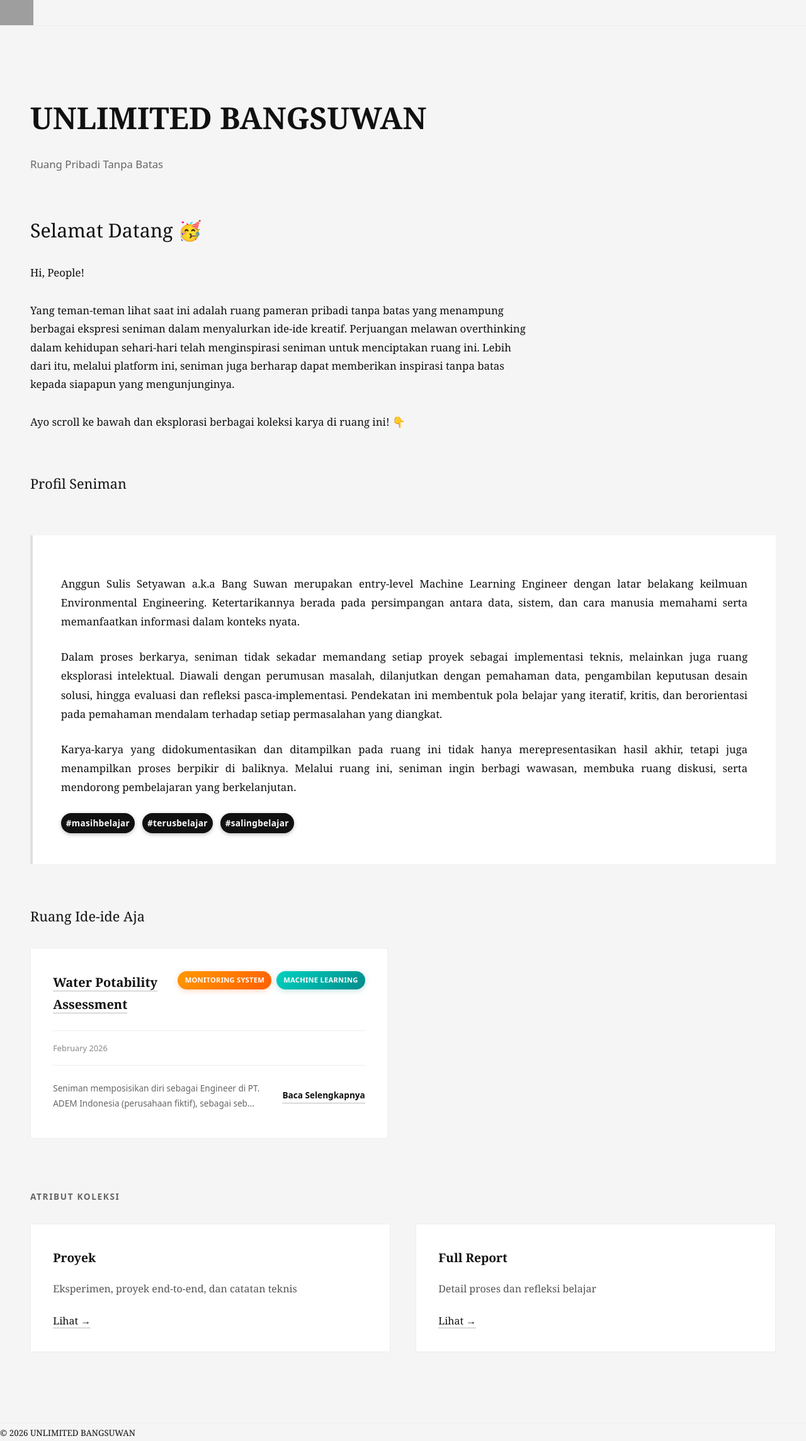
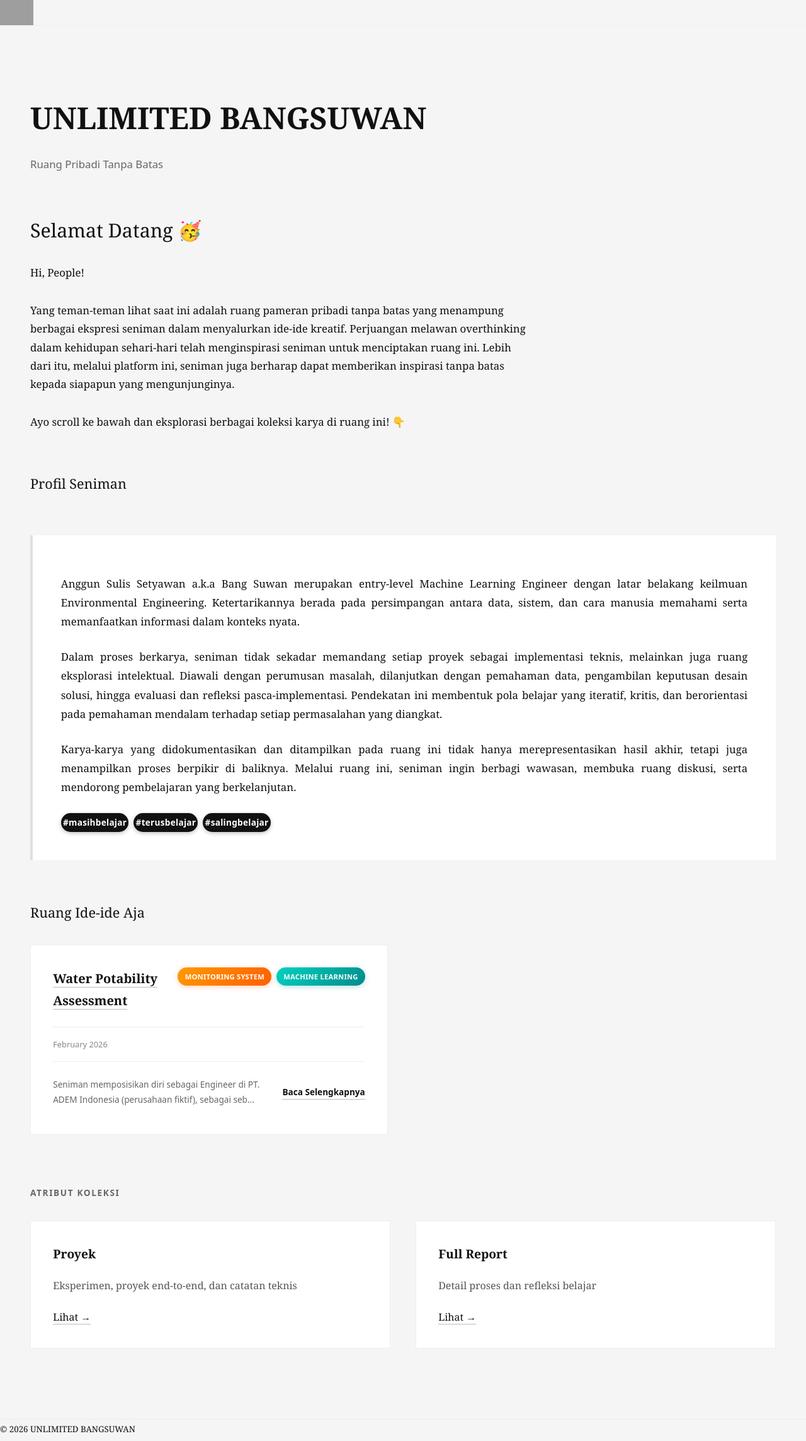
Before and after one commit to Sulbae/Sulbae.github.io, a Jekyll site: the page built from index.md, in a window 1280 px wide. Shown: the whole page at 63% size. Built offline with Jekyll 4.4.1, drawn with Linux system fonts in a browser that asks for light colours; grey boxes are pictures that could not be loaded.

Commit message:
Update home.css

```diff
--- a/assets/css/home.css
+++ b/assets/css/home.css
@@ -114,9 +114,9 @@ a:hover {
   font-weight: 700 !important;
   text-transform: lowercase !important;
   letter-spacing: 0.02em !important;
-  padding: 0.25rem 0.5rem !important;
+  padding: 0.2rem 0.2rem !important;
   border-radius: 20px !important;
-  margin: 0 0.25rem 0.25rem 0 !important;
+  margin: 0 !important;
   border: none !important;
   box-shadow: 0 2px 6px rgba(0, 0, 0, 0.25) !important;
   cursor: default !important;
```
